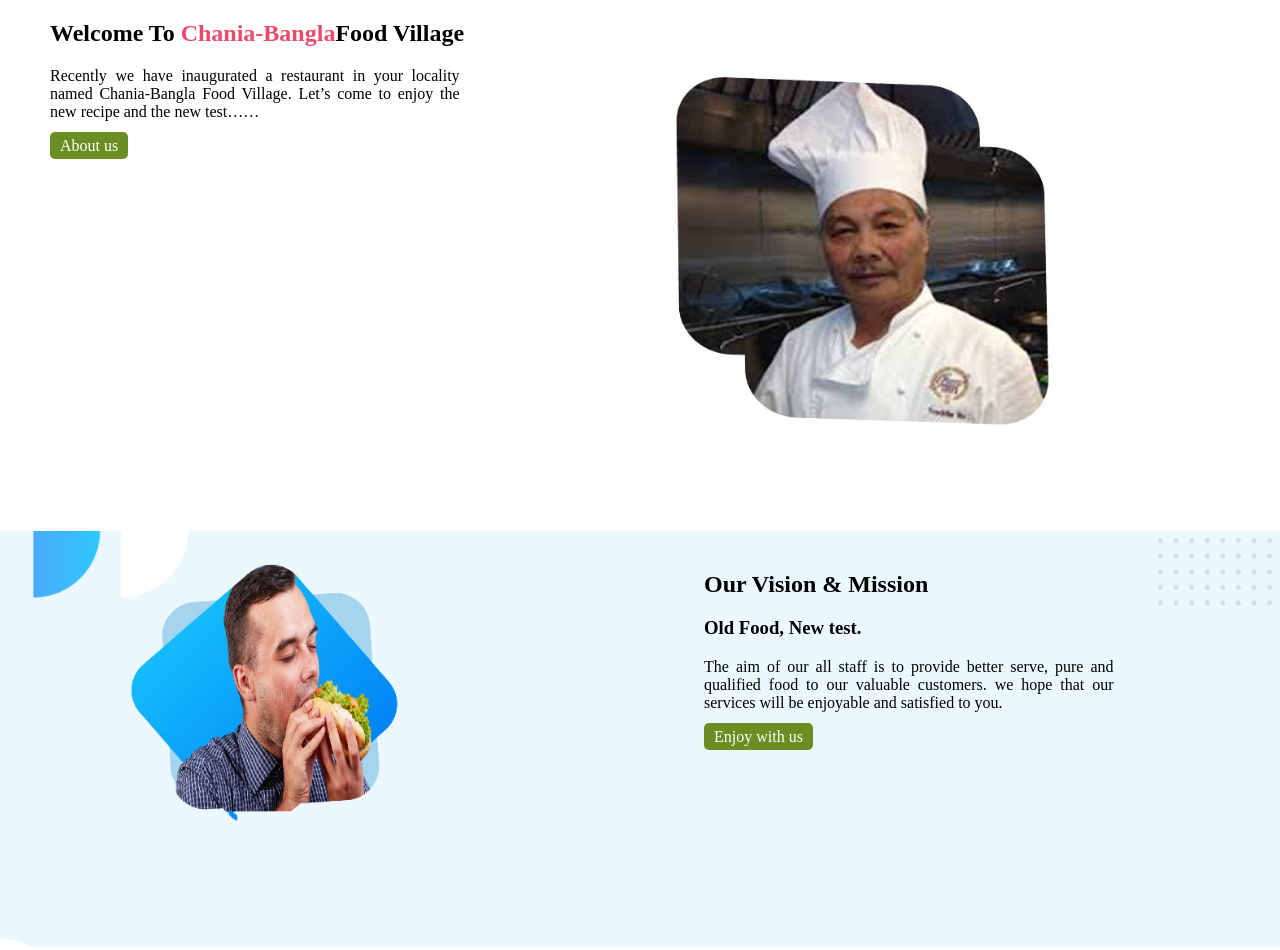
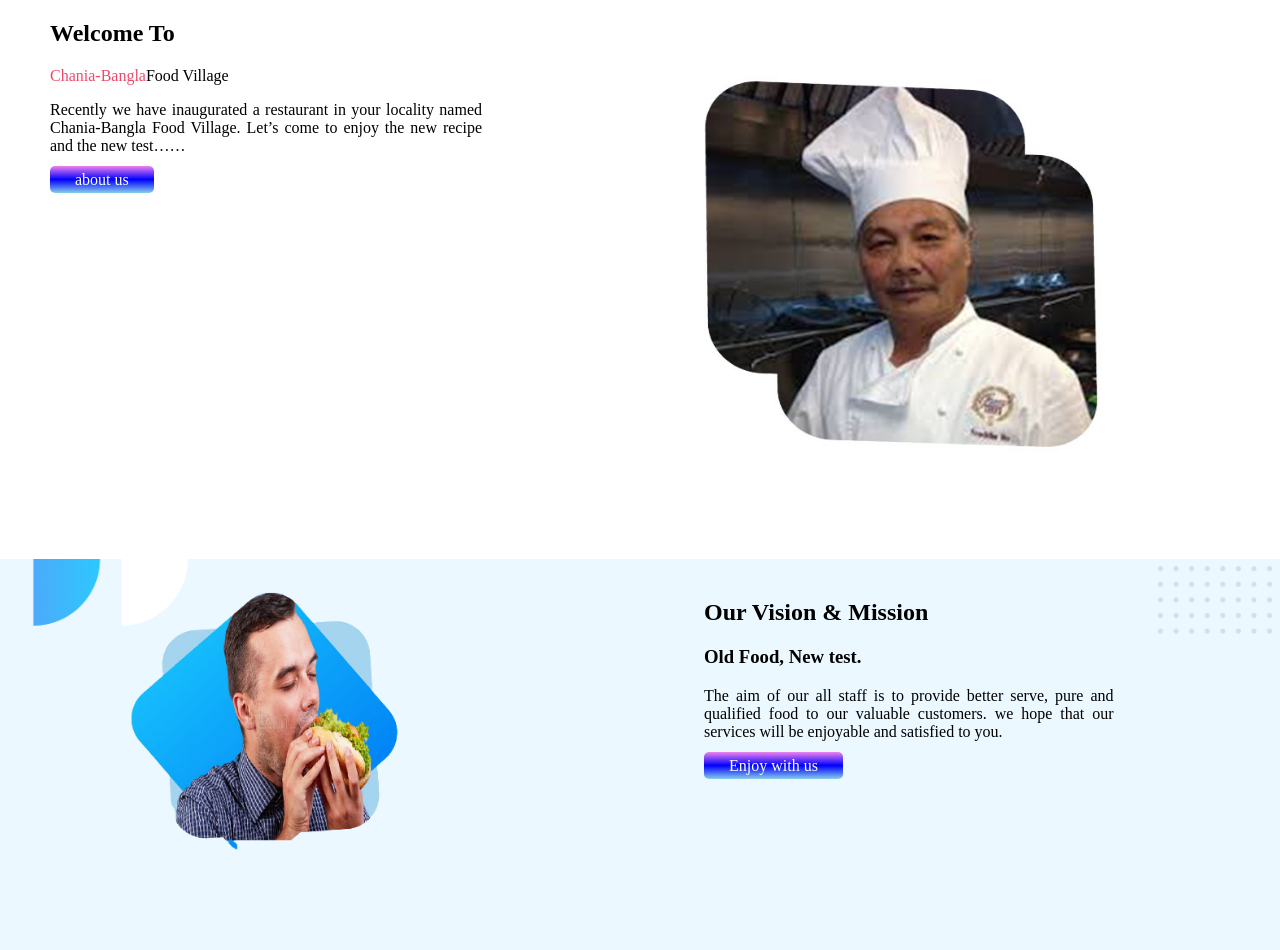
Before and after one commit to MROBEUL/Chania-Bangla-Food-Village, a plain HTML site: page index.html in a window 1280 px wide. Shown: the top 950 px of the page. Drawn offline with Linux system fonts and the light colour scheme.

Commit message:
button ok

```diff
--- a/index.html
+++ b/index.html
@@ -8,20 +8,21 @@
     <title>Chania-Bangla Food Village</title>
 </head>
 <body>
-    <section class="flexiable-container">
+    <section class="flexible-container">
         <div class="welcome-part">
-            <h1>Welcome To <span>Chania-Bangla</span>Food Village</h1>
+            <h1>Welcome To </h1>
+            <h2> </h1><span>Chania-Bangla</span>Food Village</h2>
             <p>
                  Recently we have inaugurated a restaurant in your locality named Chania-Bangla Food Village.
                  Let’s come to enjoy the new recipe and the new test……
             </p>
-            <a class="link" href="#">About us</a>
+            <a id="link" target="_blank" href="https://github.com/MROBEUL"> about us </a>
         </div>
         <div class="welcome-part">
                 <img src="project-pic/cover-pic-1.jpg" alt="#">
         </div>
     </section>
-    <section class="bg-pic flexiable-container" >
+    <section class="bg-pic flexible-container" >
          <div class="middle-part">
              <img src="project-pic/cover-pic-2.png" alt="#">
          </div>
@@ -31,7 +32,7 @@
             <p>
                 The aim of our all staff is to provide better serve, pure and qualified food to our valuable  customers. we hope that our services will be enjoyable and satisfied to you.
             </p>
-            <a class="link" href="#">Enjoy with us</a>
+            <a id="link" target="_blank" href="https://github.com/MROBEUL">Enjoy with us</a>
          </div>
     </section>
     <section>
@@ -44,14 +45,14 @@
             </p>
         </div>
     </section>
-    <section class="flexiable-container">
+    <section class="flexible-container">
         <div class="recipe-part">
             <img class="image" src="project-pic/chania-recipe-1.jpg" alt="#">
             <h2>Chania Recipes </h2>
             <p>
                 There are many kinds of Chania recipes have listed in our menu for you.
             </p>
-            <a class="link" href="#">Order Now </a>
+            <a id="link" target="_blank" href="https://github.com/MROBEUL">Order Now </a>
         </div>
         <div class="recipe-part">
             <img class="image" src="project-pic/Bangla-recipe-1.jpg" alt="#">
@@ -59,7 +60,7 @@
             <p>
                 There are many kinds of Chania recipes have listed in our menu for you.
             </p>
-            <a class="link" href="#">Order Now </a>
+            <a id="link" target="_blank" href="https://github.com/MROBEUL">Order Now </a>
         </div>
         <div class="recipe-part">
             <img class="image" src="project-pic/drinks-recipe-3.jpg" alt="#">
@@ -67,10 +68,10 @@
             <p>
                 There are many kinds of Chania recipes have listed in our menu for you.
             </p>
-            <a class="link" href="#">Order Now </a>
+            <a id="link" target="_blank" href="https://github.com/MROBEUL">Order Now </a>
         </div>
     </section>
-    <section class="flexiable-container">
+    <section class="flexible-container">
         <div id="lower-part">
             <div class="lower-part1">
                 <h1>7ook</h1>
--- a/style.css
+++ b/style.css
@@ -1,5 +1,7 @@
 body{
+    font: 800;
     margin:0px;
+    padding: 0px;
 }
 h1{
     font: 700;
@@ -7,23 +9,19 @@ h1{
 span{
     color:rgba(236, 59, 95, 0.925)
 }
-.link{
-    color: white;
-    text-decoration: none;
-    background: olivedrab;
-    border-radius: 5px;
-    padding: 5px 10px;
-}
-.link:hover{
-    color: red;
-
-    text-decoration: underline;
-}
-.flexiable-container{
+.flexible-container{
     display: flex;
 }
+#link{
+    color: white;
+    font: 700;
+    text-decoration: none;
+    background-image: linear-gradient( violet, blue, skyblue);
+    padding:5px 25px;
+    border-radius: 5px;
+}
 .welcome-part{
-    width: 40%;
+    width: 50%;
     display: inline-block;
     padding-left: 50px;
     padding-right: 50px;
@@ -36,6 +34,7 @@ span{
 .welcome-part img{
     width: 80%;
 }
+
 .middle-part{
     width: 50%;
     padding-left: 5%;
```
